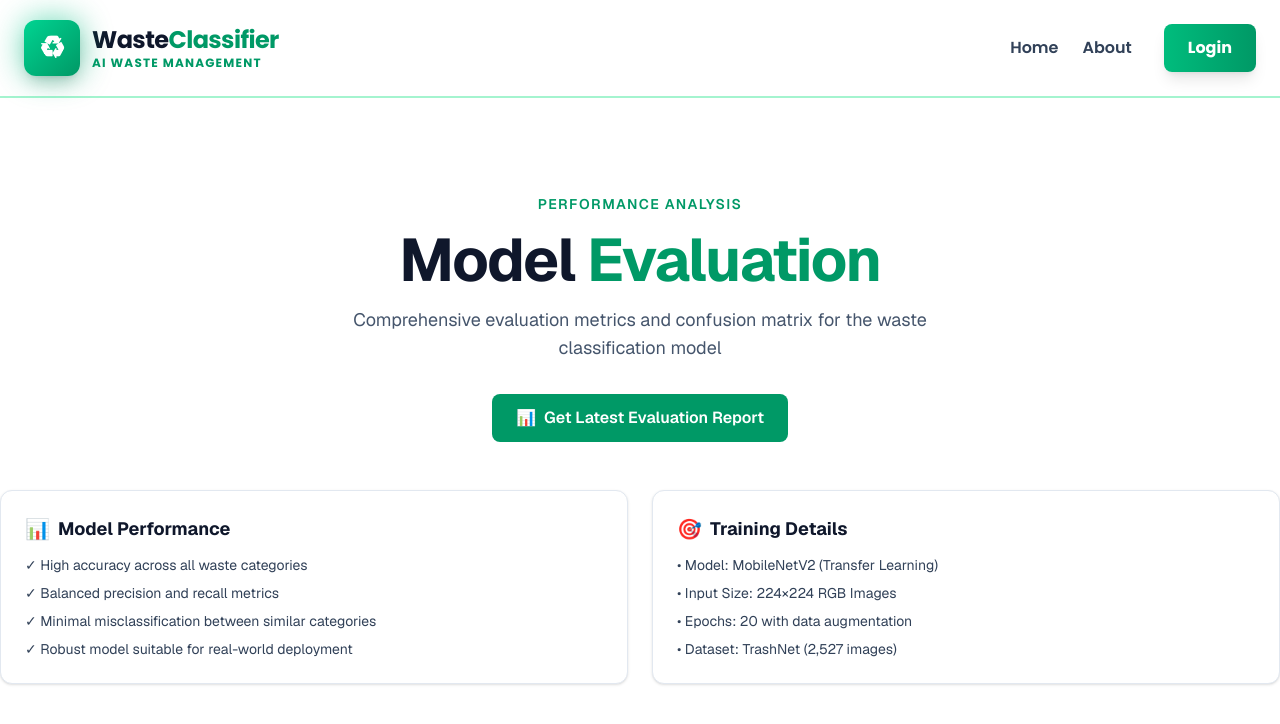
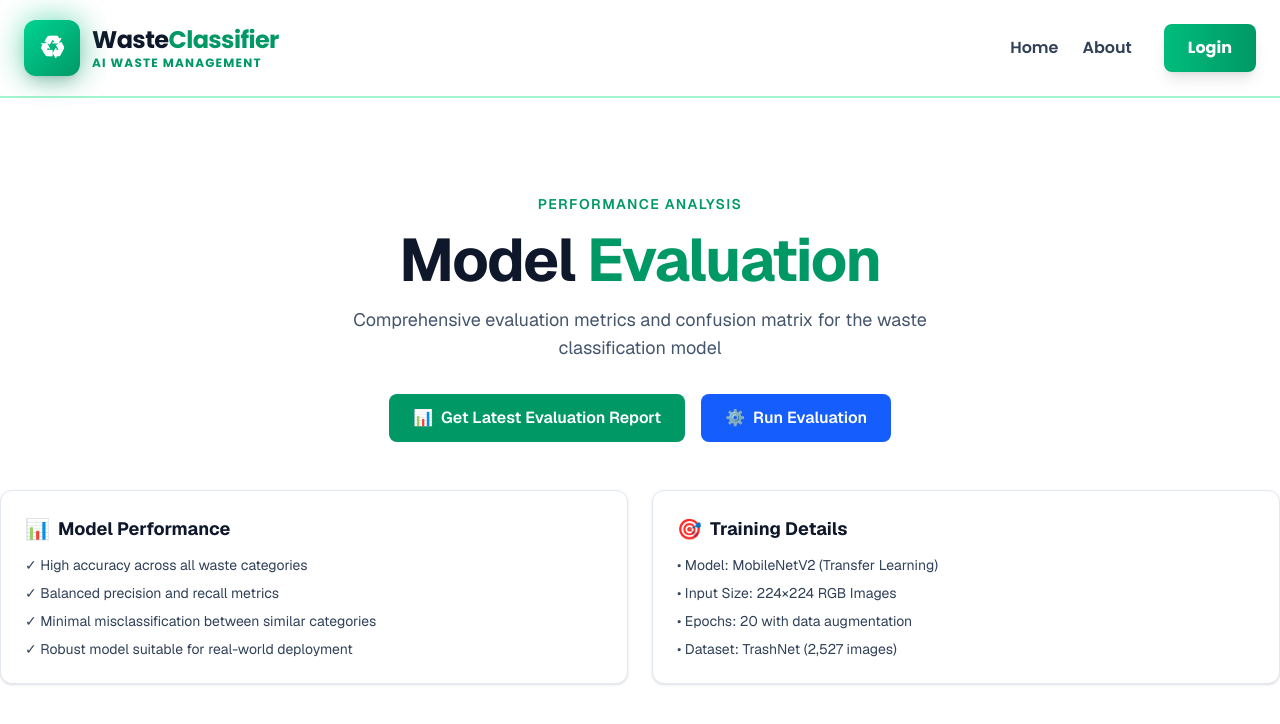
Before and after one commit to pikacoder44/waste-management-classifier, a Next.js app in the folder frontend/: page /admin/evaluation in a window 1280 px wide. Shown: the top 724 px of the page. Built offline with nearby package versions, Linux system fonts and the light colour scheme.

Commit message:
Remove unused auth context and simplify Run Evaluation button accessibility

```diff
--- a/frontend/app/admin/evaluation/page.tsx
+++ b/frontend/app/admin/evaluation/page.tsx
@@ -1,7 +1,6 @@
 "use client";
 import { useState, useRef, useEffect } from "react";
 import Image from "next/image";
-import { useAuth } from "../../context/AuthContext";
 
 interface EvaluationData {
   modelVersion: string;
@@ -24,7 +23,6 @@ const Page = () => {
   const [loading, setLoading] = useState(false);
   const [progress, setProgress] = useState(0);
   const [error, setError] = useState<string | null>(null);
-  const { role } = useAuth();
   // Evaluation tracking
   const [isRunningEval, setIsRunningEval] = useState(false);
   const [evalProgress, setEvalProgress] = useState(0);
@@ -256,8 +254,7 @@ const Page = () => {
                   </>
                 )}
               </button>
-              {/* Only Admin can access this button  */}
-              {role === "admin" && (
+
               <button
                 onClick={handleRunEvaluation}
                 disabled={isRunningEval || loading}
@@ -275,7 +272,6 @@ const Page = () => {
                   </>
                 )}
               </button>
-              )}
             </div>
 
             {/* Fetch Progress Bar */}
```
Lines whose indentation alone changed are shown as unchanged.
